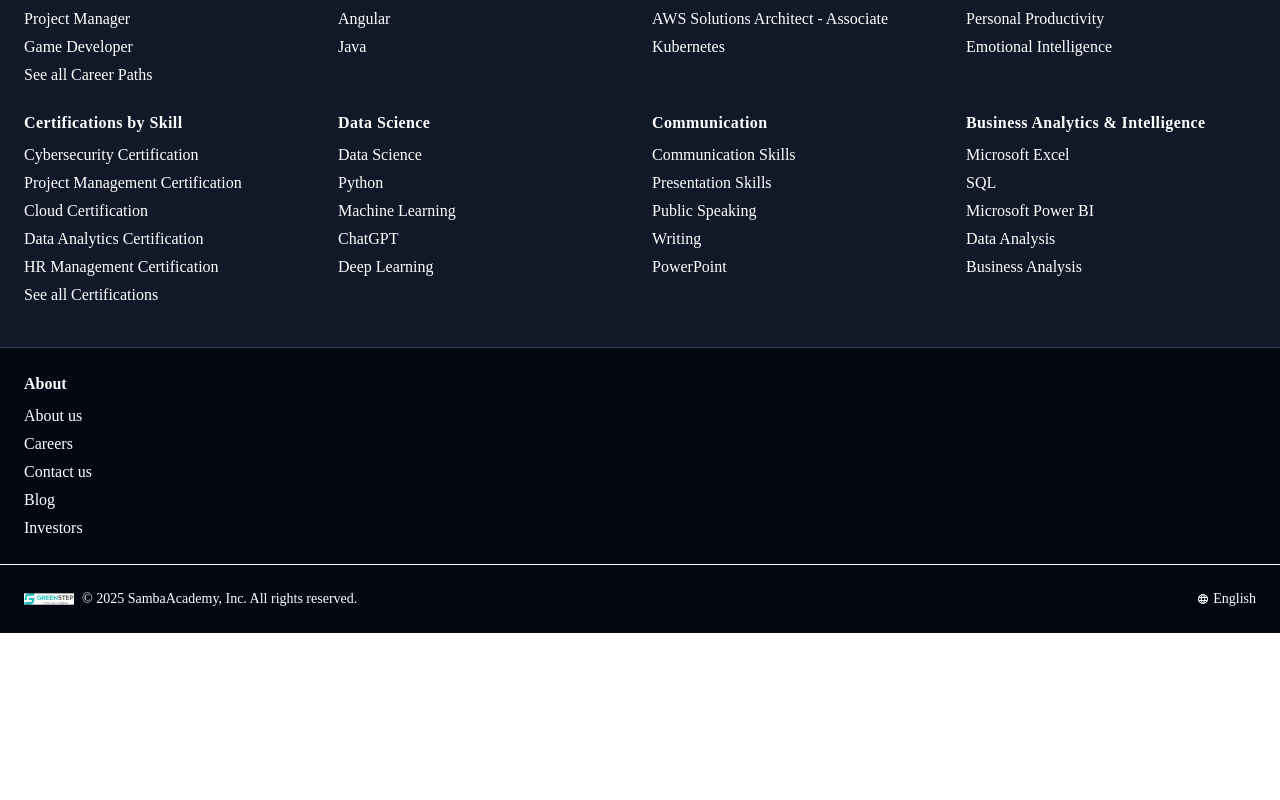
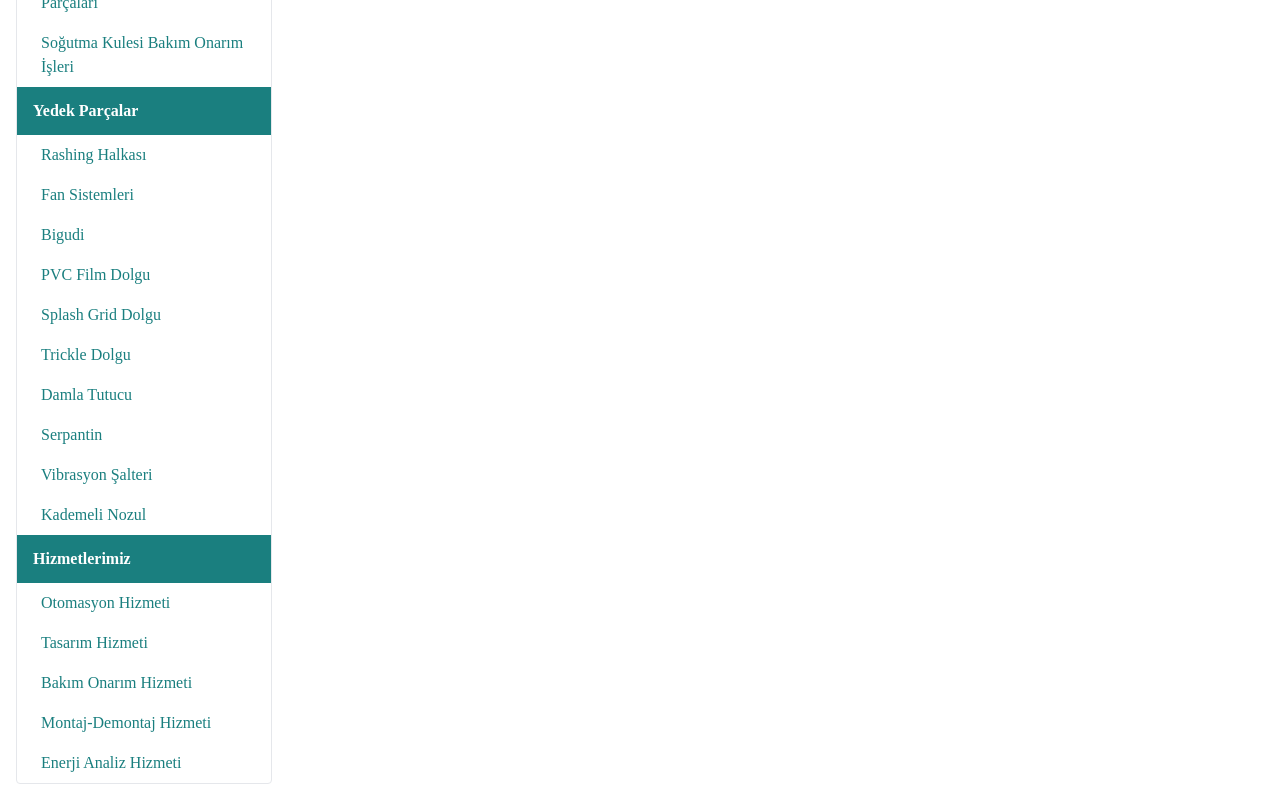
Before and after one commit to sambasoftwareuk/greenstep, a Next.js app: page /molecule in a window 1280 px wide. Shown: the part 6200-7000 px from the top of the page. Before the commit the page ends 6833 px from the top, so only its background shows below. Built offline with nearby package versions, Linux system fonts and the light colour scheme.

Commit message:
create sidemenu

```diff
--- /dev/null
+++ b/app/_molecules/sideMenu.jsx
@@ -0,0 +1,87 @@
+import React, { useState } from "react";
+import { SambaLinks } from "../_atoms/SambaLinks";
+
+export const SideMenu = ({ menu, activeHref }) => (
+  <aside className="w-64 bg-white border rounded p-0 hidden md:block">
+    {menu.map((section, idx) => (
+      <div key={idx} className="mb-0">
+        <div
+          className={`font-bold px-4 py-3 ${
+            section.href
+              ? "bg-primary900 text-white"
+              : "bg-primary50 text-primary"
+          }`}
+        >
+          {section.href ? (
+            <SambaLinks href={section.href} color="white" underline="none">
+              {section.title}
+            </SambaLinks>
+          ) : (
+            section.title
+          )}
+        </div>
+        {section.items && (
+          <ul className="space-y-0">
+            {section.items.map((item, i) => (
+              <li key={i}>
+                <SambaLinks
+                  href={item.href}
+                  color="primary900"
+                  underline="none"
+                  hoverBg="hover:bg-primary hover:text-white"
+                  className={`block px-6 py-2 transition-colors ${
+                    activeHref === item.href ? "bg-primary text-white" : ""
+                  }`}
+                >
+                  {item.label}
+                </SambaLinks>
+              </li>
+            ))}
+          </ul>
+        )}
+      </div>
+    ))}
+  </aside>
+);
+
+// Mobile Accordion
+export const MobileSideMenu = ({ menu, activeHref }) => {
+  const [openIndex, setOpenIndex] = useState(null);
+
+  return (
+    <aside className="w-full bg-white border rounded p-0 md:hidden">
+      {menu.map((section, idx) => (
+        <div key={idx} className="border-b">
+          <button
+            className={`w-full flex items-center justify-between px-4 py-3 text-left font-bold ${
+              openIndex === idx ? "bg-primary900 text-white" : "bg-white text-primary"
+            }`}
+            onClick={() => setOpenIndex(openIndex === idx ? null : idx)}
+          >
+            <span>{section.title}</span>
+            <span className="ml-2">{openIndex === idx ? "▲" : "▼"}</span>
+          </button>
+          {openIndex === idx && section.items && (
+            <ul className="space-y-0 bg-white">
+              {section.items.map((item, i) => (
+                <li key={i}>
+                  <SambaLinks
+                    href={item.href}
+                    color="primary900"
+                    underline="none"
+                    hoverBg="hover:bg-primary hover:text-white"
+                    className={`block px-6 py-2 border-l-2 border-primary transition-colors ${
+                      activeHref === item.href ? "bg-primary text-white" : ""
+                    }`}
+                  >
+                    {item.label}
+                  </SambaLinks>
+                </li>
+              ))}
+            </ul>
+          )}
+        </div>
+      ))}
+    </aside>
+  );
+};
--- /dev/null
+++ b/app/mocks/sideMenuData.json
@@ -0,0 +1,66 @@
+[
+  {
+    "title": "Ürünlerimiz",
+    "href": "/urunler",
+    "items": [
+      {
+        "label": "Monoblok Antibakteriyel Kuleler",
+        "href": "/urunler/monoblok-antibakteriyel-kuleler"
+      },
+      {
+        "label": "Düz Güverteli Paket Kuleler",
+        "href": "/urunler/duz-guverteli-paket-kuleler"
+      },
+      {
+        "label": "Kapalı Devre Kuleler",
+        "href": "/urunler/kapali-devre-kuleler"
+      },
+      { "label": "İnşai Tip Kuleler", "href": "/urunler/insai-tip-kuleler" },
+      {
+        "label": "Soğutma Kulesi Yedek Parçaları",
+        "href": "/urunler/yedek-parcalar"
+      },
+      {
+        "label": "Soğutma Kulesi Bakım Onarım İşleri",
+        "href": "/urunler/bakim-onarim"
+      }
+    ]
+  },
+  {
+    "title": "Yedek Parçalar",
+    "href": "/yedek-parcalar",
+    "items": [
+      { "label": "Rashing Halkası", "href": "/yedek-parcalar/rashing-halkasi" },
+      { "label": "Fan Sistemleri", "href": "/yedek-parcalar/fan-sistemleri" },
+      { "label": "Bigudi", "href": "/yedek-parcalar/bigudi" },
+      { "label": "PVC Film Dolgu", "href": "/yedek-parcalar/pvc-film-dolgu" },
+      {
+        "label": "Splash Grid Dolgu",
+        "href": "/yedek-parcalar/splash-grid-dolgu"
+      },
+      { "label": "Trickle Dolgu", "href": "/yedek-parcalar/trickle-dolgu" },
+      { "label": "Damla Tutucu", "href": "/yedek-parcalar/damla-tutucu" },
+      { "label": "Serpantin", "href": "/yedek-parcalar/serpantin" },
+      {
+        "label": "Vibrasyon Şalteri",
+        "href": "/yedek-parcalar/vibrasyon-salteri"
+      },
+      { "label": "Kademeli Nozul", "href": "/yedek-parcalar/kademeli-nozul" }
+    ]
+  },
+  {
+    "title": "Hizmetlerimiz",
+    "href": "/hizmetler",
+
+    "items": [
+      { "label": "Otomasyon Hizmeti", "href": "/hizmetler/otomasyon" },
+      { "label": "Tasarım Hizmeti", "href": "/hizmetler/tasarim" },
+      { "label": "Bakım Onarım Hizmeti", "href": "/hizmetler/bakim-onarim" },
+      {
+        "label": "Montaj-Demontaj Hizmeti",
+        "href": "/hizmetler/montaj-demontaj"
+      },
+      { "label": "Enerji Analiz Hizmeti", "href": "/hizmetler/enerji-analiz" }
+    ]
+  }
+]
--- a/app/molecule/page.jsx
+++ b/app/molecule/page.jsx
@@ -18,9 +18,10 @@ import MainProductComponent from "../_components/MainProductComponent.jsx";
 import BlogCard from "../_molecules/blogCard";
 import blogData from "../mocks/blogData.json";
 import Breadcrumb from "../_molecules/breadCrumb";
+import { MobileSideMenu, SideMenu } from "../_molecules/sideMenu";
+import sideMenuData from "../mocks/sideMenuData.json";
 
 const page = () => {
-
   return (
     <div className="p-4">
       <Breadcrumb />
@@ -51,7 +52,6 @@ const page = () => {
           linkHref="#"
         />
       </div>
-
       <div className="mt-5">
         <TabMenu tabs={tabs} />
 
@@ -122,6 +122,8 @@ const page = () => {
           ))}
         </div>
       </div>
+      <SideMenu menu={sideMenuData} activeHref={""} />
+      <MobileSideMenu menu={sideMenuData} activeHref={""} />
     </div>
   );
 };
```
